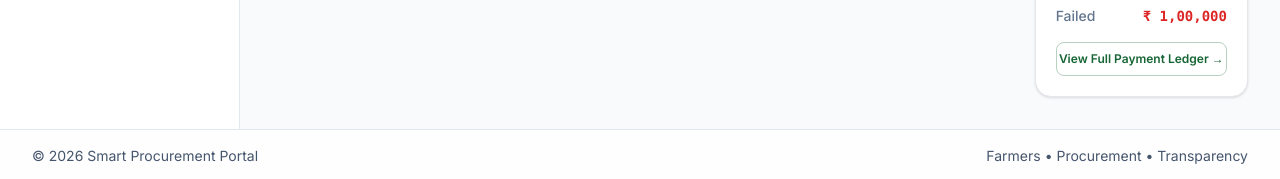
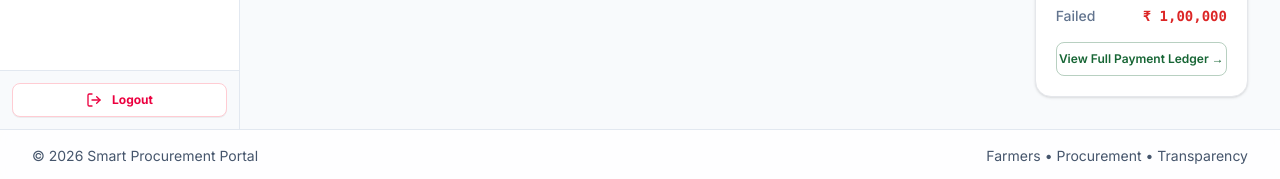
Before and after one commit to divyasri287/smart-portal, a React (Vite) app in the folder client/: page /admin/dashboard in a window 1280 px wide. Shown: the part 1372-1551 px from the top of the page. Built offline with nearby package versions, Linux system fonts and the light colour scheme; sample sign-in values are in the browser's storage.

Commit message:
Add Logout button to bottom of Officer, Manager, and Admin sidebars

```diff
--- a/client/src/components/manager/ManagerSidebar.jsx
+++ b/client/src/components/manager/ManagerSidebar.jsx
@@ -1,5 +1,5 @@
 import React from 'react';
-import { NavLink } from 'react-router-dom';
+import { NavLink, useNavigate } from 'react-router-dom';
 import {
   LayoutDashboard,
   Activity,
@@ -11,10 +11,20 @@ import {
   Bell,
   User,
   Shield,
-  Building2
+  Building2,
+  LogOut
 } from 'lucide-react';
+import { useAuth } from '../../context/AuthContext';
 
 export const ManagerSidebar = ({ onCloseMobile }) => {
+  const navigate = useNavigate();
+  const { logout } = useAuth();
+
+  const handleLogout = () => {
+    logout();
+    navigate('/select-role');
+    if (onCloseMobile) onCloseMobile();
+  };
   const mainLinks = [
     { to: '/manager/dashboard', label: 'Command Centre', icon: LayoutDashboard, badge: null },
     { to: '/manager/queue-monitoring', label: 'Queue Oversight', icon: Activity, badge: 'Live' },
@@ -119,7 +129,17 @@ export const ManagerSidebar = ({ onCloseMobile }) => {
       </div>
 
       {/* Footer Support Info */}
-      <div className="mt-auto pt-4 border-t border-[#E5E7EB] px-1">
+      <div className="mt-auto pt-4 border-t border-[#E5E7EB] px-1 space-y-3">
+        {/* Logout Button */}
+        <button
+          type="button"
+          onClick={handleLogout}
+          className="w-full flex items-center justify-center gap-2 px-3 py-2 rounded-xl text-xs font-bold text-rose-600 bg-rose-50/70 hover:bg-rose-100 hover:text-rose-700 border border-rose-200 transition-colors cursor-pointer"
+        >
+          <LogOut className="w-4 h-4 text-rose-600 shrink-0" />
+          <span>Logout</span>
+        </button>
+
         <div className="p-3 bg-[#F8FAFC] border border-[#E5E7EB] rounded-xl text-[11px] text-slate-600">
           <div className="flex items-center gap-2 text-[#166534] font-bold font-['Poppins'] mb-1">
             <Shield className="w-3.5 h-3.5" />
--- a/client/src/components/sidebar/AdminSidebar.jsx
+++ b/client/src/components/sidebar/AdminSidebar.jsx
@@ -1,8 +1,12 @@
 import React from 'react';
-import { NavLink } from 'react-router-dom';
-import { LayoutDashboard, MapPin, Building2, Landmark, FileSpreadsheet, Users } from 'lucide-react';
+import { NavLink, useNavigate } from 'react-router-dom';
+import { LayoutDashboard, MapPin, Building2, Landmark, FileSpreadsheet, Users, LogOut } from 'lucide-react';
+import { useAuth } from '../../context/AuthContext';
 
 export const AdminSidebar = ({ onCloseMobile }) => {
+  const navigate = useNavigate();
+  const { logout } = useAuth();
+
   const links = [
     { to: '/admin/dashboard', label: 'Dashboard', icon: LayoutDashboard },
     { to: '/admin/state-analytics', label: 'State Analytics', icon: MapPin },
@@ -13,8 +17,15 @@ export const AdminSidebar = ({ onCloseMobile }) => {
     { to: '/admin/users', label: 'User Roles & Access', icon: Users },
   ];
 
+  const handleLogout = () => {
+    logout();
+    navigate('/select-role');
+    if (onCloseMobile) onCloseMobile();
+  };
+
   return (
-    <nav className="flex flex-col gap-1 p-3">
+    <div className="flex flex-col h-full bg-white select-none">
+      <nav className="flex-1 flex flex-col gap-1 p-3 overflow-y-auto">
         <div className="px-3 py-2 text-[11px] font-bold text-slate-400 uppercase tracking-wider">
           Admin Module Menu
         </div>
@@ -39,6 +50,19 @@ export const AdminSidebar = ({ onCloseMobile }) => {
           );
         })}
       </nav>
+
+      {/* Logout Button */}
+      <div className="p-3 border-t border-slate-200 bg-slate-50 shrink-0">
+        <button
+          type="button"
+          onClick={handleLogout}
+          className="w-full flex items-center justify-center gap-2.5 px-3 py-2 rounded-lg text-xs font-bold text-rose-600 bg-white hover:bg-rose-50 hover:text-rose-700 border border-rose-200 shadow-2xs transition-all cursor-pointer"
+        >
+          <LogOut className="w-4 h-4 text-rose-600 shrink-0" />
+          <span>Logout</span>
+        </button>
+      </div>
+    </div>
   );
 };
 
--- a/client/src/components/sidebar/OfficerSidebar.jsx
+++ b/client/src/components/sidebar/OfficerSidebar.jsx
@@ -1,5 +1,5 @@
 import React from 'react';
-import { NavLink } from 'react-router-dom';
+import { NavLink, useNavigate } from 'react-router-dom';
 import {
   LayoutDashboard,
   QrCode,
@@ -8,10 +8,14 @@ import {
   BarChart3,
   History,
   AlertTriangle,
+  LogOut,
 } from 'lucide-react';
+import { useAuth } from '../../context/AuthContext';
 import officerStorage from '../../utils/officerStorage';
 
 export const OfficerSidebar = ({ onCloseMobile }) => {
+  const navigate = useNavigate();
+  const { logout } = useAuth();
   const profile = officerStorage.getProfile();
 
   const getCleanInspectorName = (name) => {
@@ -32,10 +36,16 @@ export const OfficerSidebar = ({ onCloseMobile }) => {
     { to: '/officer/report-issue', label: 'Report Issue', icon: AlertTriangle },
   ];
 
+  const handleLogout = () => {
+    logout();
+    navigate('/select-role');
+    if (onCloseMobile) onCloseMobile();
+  };
+
   return (
     <div className="flex flex-col h-full bg-white select-none">
       {/* Sidebar Officer Quick Status Card */}
-      <div className="p-3 border-b border-slate-100 bg-slate-50/70">
+      <div className="p-3 border-b border-slate-100 bg-slate-50/70 shrink-0">
         <div className="flex items-center gap-2.5 px-2 py-1.5 rounded-lg bg-emerald-50 border border-emerald-200/70">
           <div className="w-8 h-8 rounded-full bg-emerald-700 text-white flex items-center justify-center font-bold text-xs shrink-0 shadow-xs">
             {profile.name ? profile.name.replace(/^inspector\s+/i, '').split(' ').map(n => n[0]).join('').slice(0, 2) : 'VS'}
@@ -79,10 +89,24 @@ export const OfficerSidebar = ({ onCloseMobile }) => {
         })}
       </nav>
 
-      {/* Footer Info */}
-      <div className="p-3 border-t border-slate-100 bg-slate-50/50 text-[10px] text-slate-400 text-center">
-        <p className="font-semibold text-slate-600">{profile.centreAssigned || 'Ludhiana Mandi Centre 4'}</p>
-        <p className="text-[9px] mt-0.5">Season Kharif 2026</p>
+      {/* Bottom Section: Logout Button & Centre Info */}
+      <div className="mt-auto border-t border-slate-200 bg-slate-50/60 shrink-0">
+        <div className="p-2.5">
+          <button
+            type="button"
+            onClick={handleLogout}
+            className="w-full flex items-center justify-center gap-2.5 px-3 py-2 rounded-lg text-xs font-bold text-rose-600 bg-white hover:bg-rose-50 hover:text-rose-700 border border-rose-200 shadow-2xs transition-all cursor-pointer"
+          >
+            <LogOut className="w-4 h-4 text-rose-600 shrink-0" />
+            <span>Logout</span>
+          </button>
+        </div>
+
+        {/* Footer Info */}
+        <div className="px-3 pb-3 pt-0.5 text-[10px] text-slate-400 text-center">
+          <p className="font-semibold text-slate-600 truncate">{profile.centreAssigned || 'Salem Main Procurement Centre'}</p>
+          <p className="text-[9px] mt-0.5 text-slate-400">Season Kharif 2026</p>
+        </div>
       </div>
     </div>
   );
```
Lines whose indentation alone changed are shown as unchanged.
